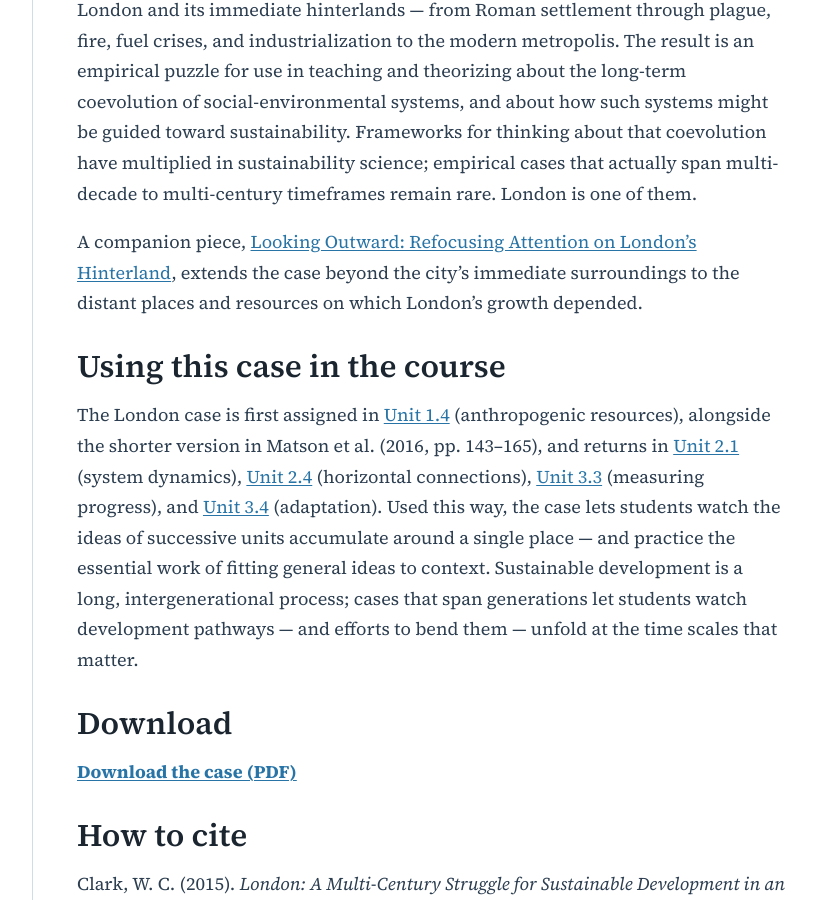
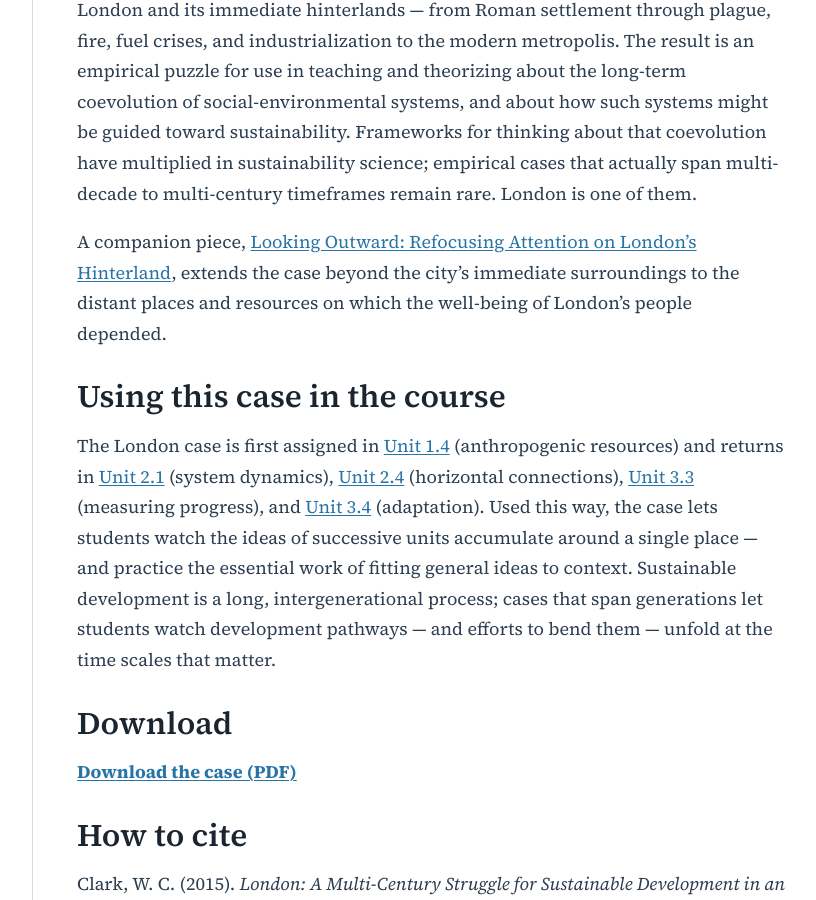
Before and after one commit to agharley/sustsci, a Jekyll site: the page built from course/course-library/teaching-cases/case-london.md, in a window 1280 px wide and 900 px high, scrolled down 908 px. Shown: the whole window, without its empty margins (329-1145 px from the left). Built offline with Jekyll 4.4.1, drawn with Linux system fonts in a browser that asks for light colours.

Commit message:
teaching case intro updates

```diff
--- a/course/course-library/teaching-cases/case-london.md
+++ b/course/course-library/teaching-cases/case-london.md
@@ -16,11 +16,11 @@ The Great Fire of London (anon., c. 1675), via Wikimedia Commons — public doma
 
 This teaching case sketches key episodes in the two-thousand-year history of the interactions between society and environment that have shaped the City of London and its immediate hinterlands — from Roman settlement through plague, fire, fuel crises, and industrialization to the modern metropolis. The result is an empirical puzzle for use in teaching and theorizing about the long-term coevolution of social-environmental systems, and about how such systems might be guided toward sustainability. Frameworks for thinking about that coevolution have multiplied in sustainability science; empirical cases that actually span multi-decade to multi-century timeframes remain rare. London is one of them.
 
-A companion piece, [Looking Outward: Refocusing Attention on London's Hinterland](case-london-addendum.html), extends the case beyond the city's immediate surroundings to the distant places and resources on which London's growth depended.
+A companion piece, [Looking Outward: Refocusing Attention on London's Hinterland](case-london-addendum.html), extends the case beyond the city's immediate surroundings to the distant places and resources on which the well-being of London's people depended.
 
 ## Using this case in the course
 
-The London case is first assigned in [Unit 1.4](/course/part-1-conceptual-challenge/unit-1-4-anthropogenic-resources.html) (anthropogenic resources), alongside the shorter version in Matson et al. (2016, pp. 143–165), and returns in [Unit 2.1](/course/part-2-anthropocene/unit-2-1-system-dynamics.html) (system dynamics), [Unit 2.4](/course/part-2-anthropocene/unit-2-4-horizontal-connections.html) (horizontal connections), [Unit 3.3](/course/part-3-capacities/unit-3-3-measure.html) (measuring progress), and [Unit 3.4](/course/part-3-capacities/unit-3-4-adapt.html) (adaptation). Used this way, the case lets students watch the ideas of successive units accumulate around a single place — and practice the essential work of fitting general ideas to context. Sustainable development is a long, intergenerational process; cases that span generations let students watch development pathways — and efforts to bend them — unfold at the time scales that matter.
+The London case is first assigned in [Unit 1.4](/course/part-1-conceptual-challenge/unit-1-4-anthropogenic-resources.html) (anthropogenic resources) and returns in [Unit 2.1](/course/part-2-anthropocene/unit-2-1-system-dynamics.html) (system dynamics), [Unit 2.4](/course/part-2-anthropocene/unit-2-4-horizontal-connections.html) (horizontal connections), [Unit 3.3](/course/part-3-capacities/unit-3-3-measure.html) (measuring progress), and [Unit 3.4](/course/part-3-capacities/unit-3-4-adapt.html) (adaptation). Used this way, the case lets students watch the ideas of successive units accumulate around a single place — and practice the essential work of fitting general ideas to context. Sustainable development is a long, intergenerational process; cases that span generations let students watch development pathways — and efforts to bend them — unfold at the time scales that matter.
 
 ## Download
 
```
Also changed, not shown: course/course-library/teaching-cases/case-london-addendum.md (+1 -1 lines).
